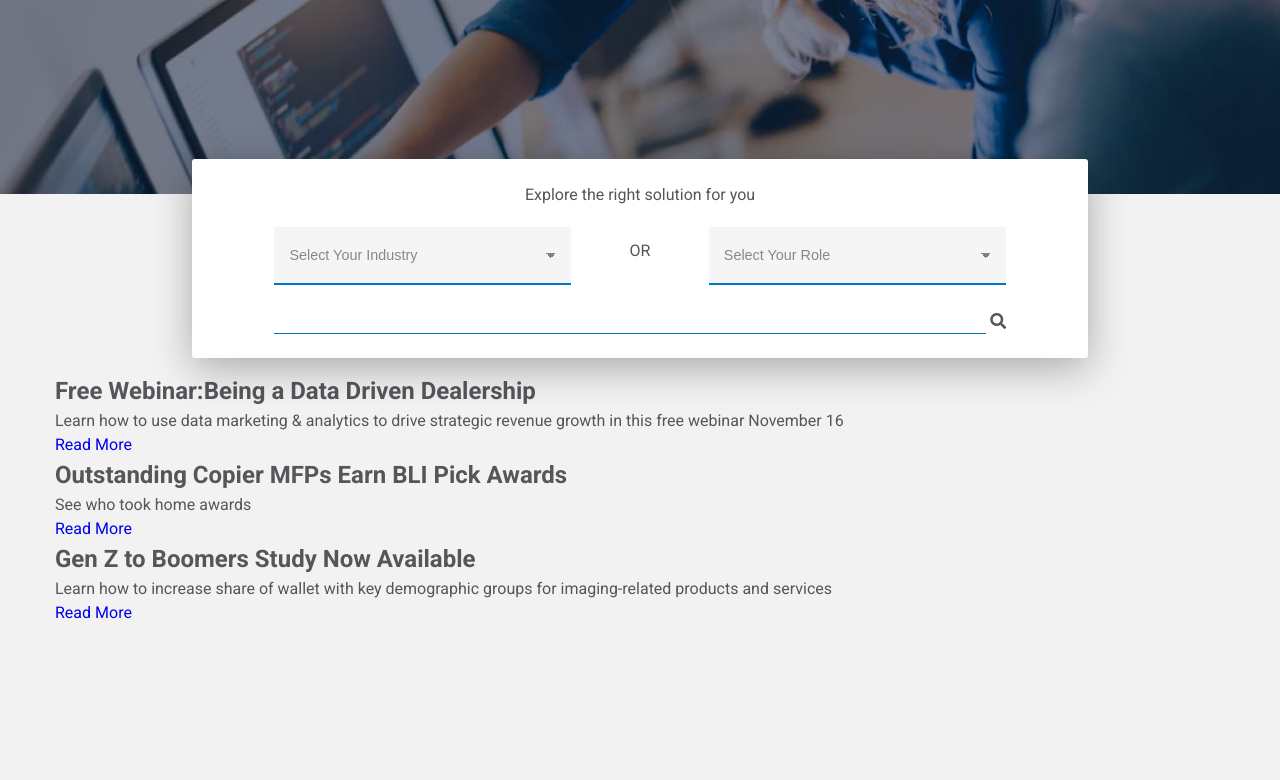
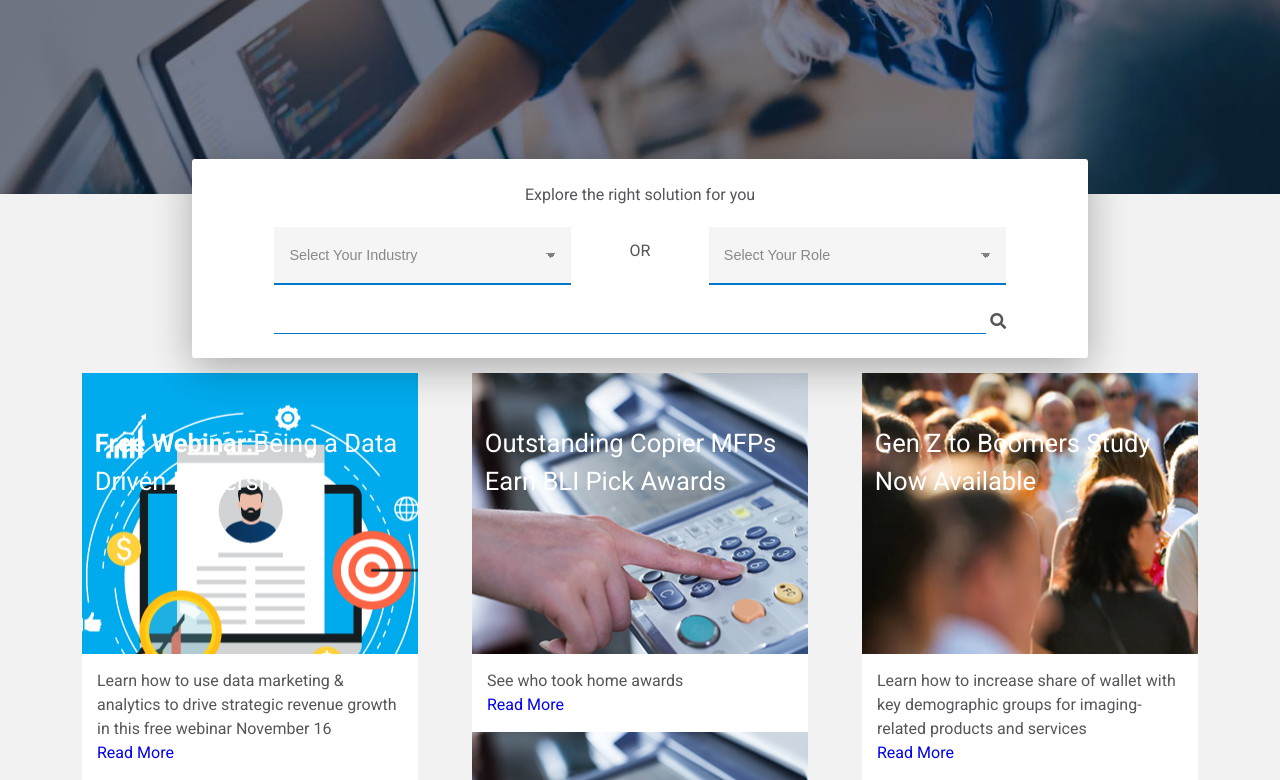
Before and after one commit to victorJatencio/keypoint, a website: page dist/index.html in a window 1280 px wide. Shown: the part 483-1263 px from the top of the page. Before the commit the page ends 1108 px from the top, so only its background shows below. Drawn offline with Linux system fonts and the light colour scheme.

Commit message:
three cards section

```diff
--- a/scss/main.scss
+++ b/scss/main.scss
@@ -359,3 +359,41 @@ a.flag-position {
 .cards {
   margin-top: 50px;
 }
+
+.card__wrappers {
+  display: flex;
+  flex-flow: row wrap;
+
+  .card--item {
+    flex: 1;
+    margin: 0 27px;
+    background-size: cover;
+    background-position: center;
+    background-repeat: no-repeat;
+
+    h2 {
+      color: #fff;
+      font-size: 1.6em;
+      font-weight: normal;
+      padding: 2em 0.5em 6em 0.5em;
+    }
+
+    &.item-01 {
+      background: url(../images/image-01.png);
+      background-position: center;
+    }
+    &.item-02 {
+      background: url(../images/image-02.jpg);
+    }
+    &.item-03 {
+      background: url(../images/image-03.jpg);
+      background-position: 0 180%;
+    }
+
+    .card__caption {
+      background: #fff;
+      padding: 15px;
+      // height: 100%;
+    }
+  }
+}
```
Also changed, not shown: dist/css/main.css, dist/images/image-01.png (added), dist/images/image-02.jpg (added), dist/images/image-03.jpg (added), dist/index.html.
